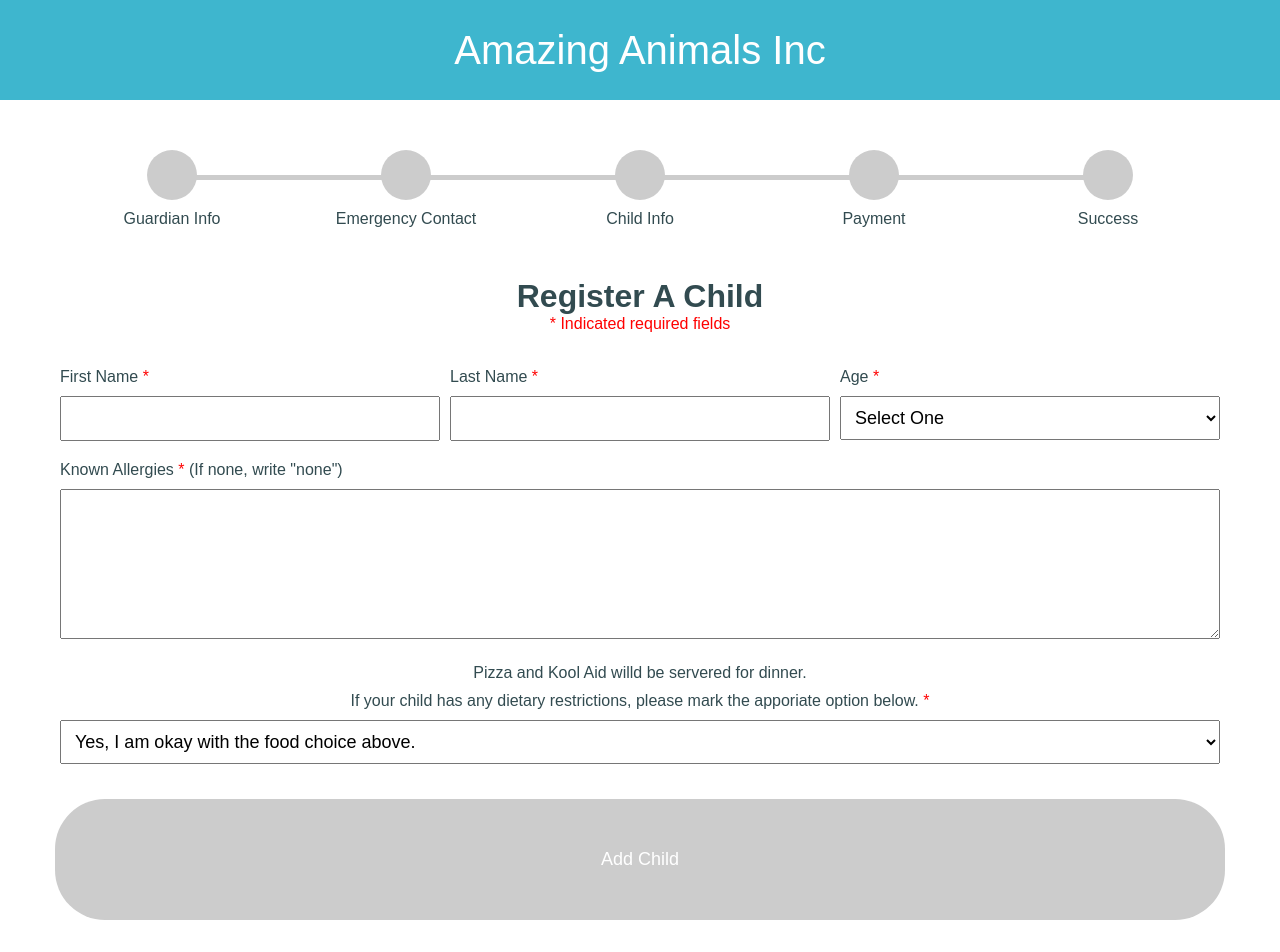
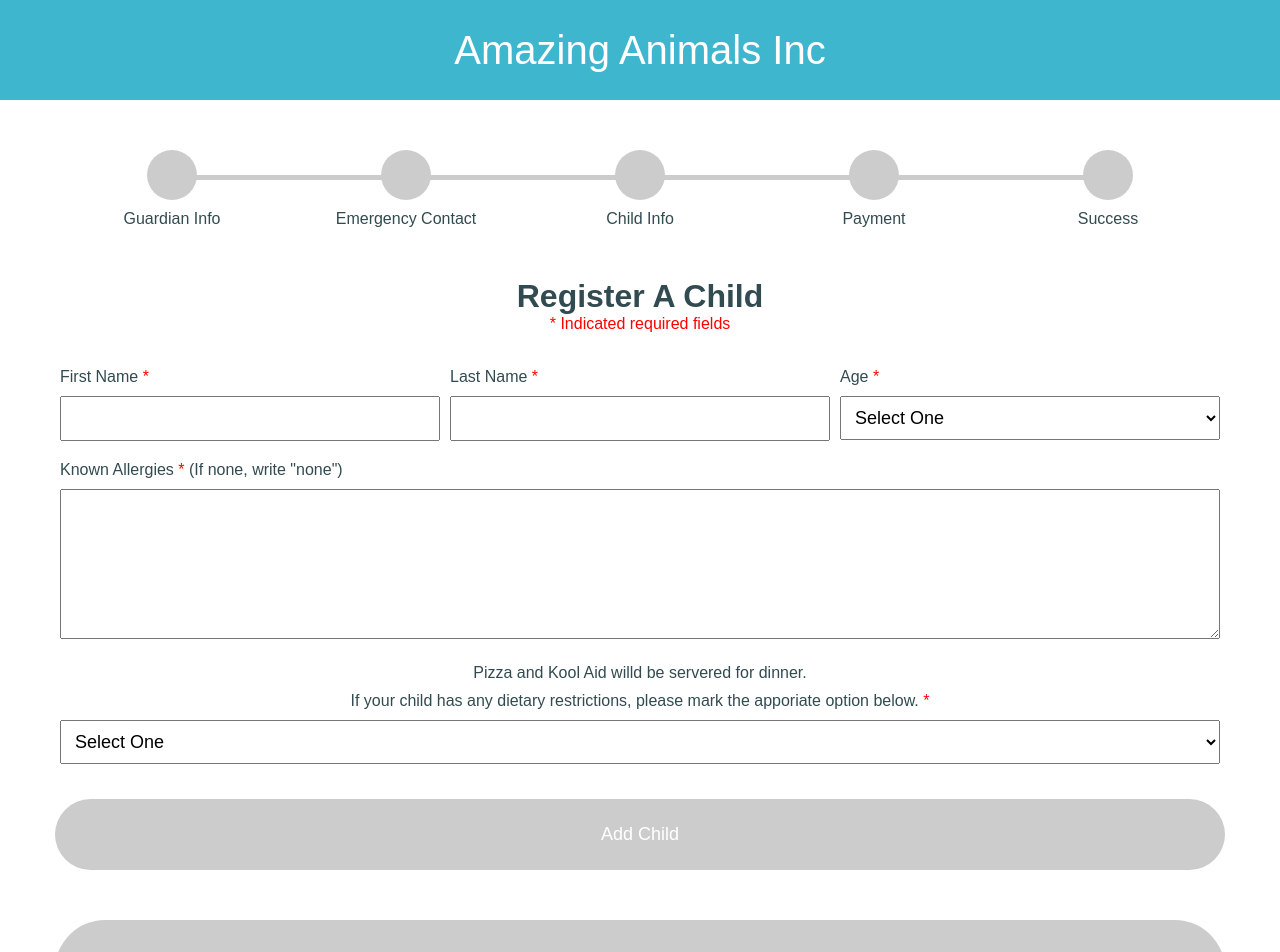
Before and after one commit to luxway/kids-night-out, a React (Create React App) app: page /add-child in a window 1280 px wide. Shown: the top 952 px of the page. Built offline with nearby package versions, Linux system fonts and the light colour scheme.

Commit message:
Added validation logic

```diff
--- a/src/sections/forms/AddChildForm.js
+++ b/src/sections/forms/AddChildForm.js
@@ -1,23 +1,91 @@
-import React from 'react'
-import {Form, Text} from '../../components'
+import React, {useContext, useEffect, useState} from 'react'
+import {Button, Form, Text} from '../../components'
+import {ChildContext, ValidContext} from '../../App'
+import {useHistory} from 'react-router-dom'
+import childValidation from '../../forms/childValidation'
 
 const AddChildForm = () => {
+    const [, setTotalChildren] = useContext(ChildContext)
+    const [valid, setValid] = useContext(ValidContext)
+    const history = useHistory()
+    const [child, setChild] = useState({})
+    const [errors, setErrors] = useState([])
+
+    useEffect(() => {
+        setChild({})
+    }, [])
+
+    useEffect(() => {
+        const validation = childValidation(child)
+        if (Object.keys(validation).length > 0) {
+            setValid(prev => (
+                {
+                    ...prev,
+                    child: false
+                }
+            ))
+        } else {
+            setValid(prev => (
+                {
+                    ...prev,
+                    child: true
+                }
+            ))
+        }
+    }, [child, setValid])
+
+    const handleChange = e => {
+        e.persist()
+        setChild(prev => (
+                {
+                    ...prev,
+                    [e.target.name]: e.target.value
+
+                }
+        ))
+    }
+
+    const handleClick = () => {
+        if (valid.child) {
+            setTotalChildren(prev => (
+                [
+                    ...prev,
+                    child
+                ]
+            ))
+            history.push('/child')
+        } else {
+            const errorList = childValidation(child)
+            const errorTmp = []
+            for (let key in errorList) {
+                errorTmp.push(errorList[key])
+            }
+            setErrors(errorTmp)
+        }
+    }
+
     return (
+        <>
             <Form>
+                {errors.length > 0 ? (
+                    <Form.Errors>
+                        {errors[0]}
+                    </Form.Errors>
+                ) : null}
                 <Form.Wrapper>
                     <Form.Group>
                         <Form.Label>First Name <span>*</span></Form.Label>
-                    <Form.Input />
+                        <Form.Input name="first_name" onChange={handleChange} value={child.first_name || ''} />
                     </Form.Group>
 
                     <Form.Group>
                         <Form.Label>Last Name <span>*</span></Form.Label>
-                    <Form.Input />
+                        <Form.Input name="last_name" onChange={handleChange} value={child.last_name || ''} />
                     </Form.Group>
 
                     <Form.Group>
                         <Form.Label>Age <span>*</span></Form.Label>
-                    <Form.Select>
+                        <Form.Select name="age" onChange={handleChange} value={child.age || ''}>
                             <Form.Option defaultValue hidden>Select One</Form.Option>
                             <Form.Option value="6">6</Form.Option>
                             <Form.Option value="7">7</Form.Option>
@@ -32,18 +100,21 @@
 
                 <Form.Group>
                     <Form.Label>Known Allergies <span>*</span> (If none, write "none")</Form.Label>
-                <Form.TextArea />
+                    <Form.TextArea name="allergies" onChange={handleChange} value={child.allergies || ''} />
                 </Form.Group>
 
                 <Text margin="25px 0 10px 0">Pizza and Kool Aid willd be servered for dinner.</Text>
                 <Form.Label>If your child has any dietary restrictions, please mark the apporiate option below. <span>*</span></Form.Label>
                 <Form.Group>
-                <Form.Select>
-                    <Form.Option name="yes"> Yes, I am okay with the food choice above.</Form.Option>
-                    <Form.Option name="no">No, I will send my child with a packed dinner.</Form.Option>
+                    <Form.Select name="food" onChange={handleChange} value={child.food || ''}>
+                        <Form.Option defaultValue hidden>Select One</Form.Option>
+                        <Form.Option value="yes"> Yes, I am okay with the food choice above.</Form.Option>
+                        <Form.Option value="no">No, I will send my child with a packed dinner.</Form.Option>
                     </Form.Select>
                 </Form.Group>
             </Form>
+            <Button valid={valid.child} onClick={handleClick} margin="25px 0">Add Child</Button>
+        </>
     )
 }
 
```
Lines whose indentation alone changed are shown as unchanged.
